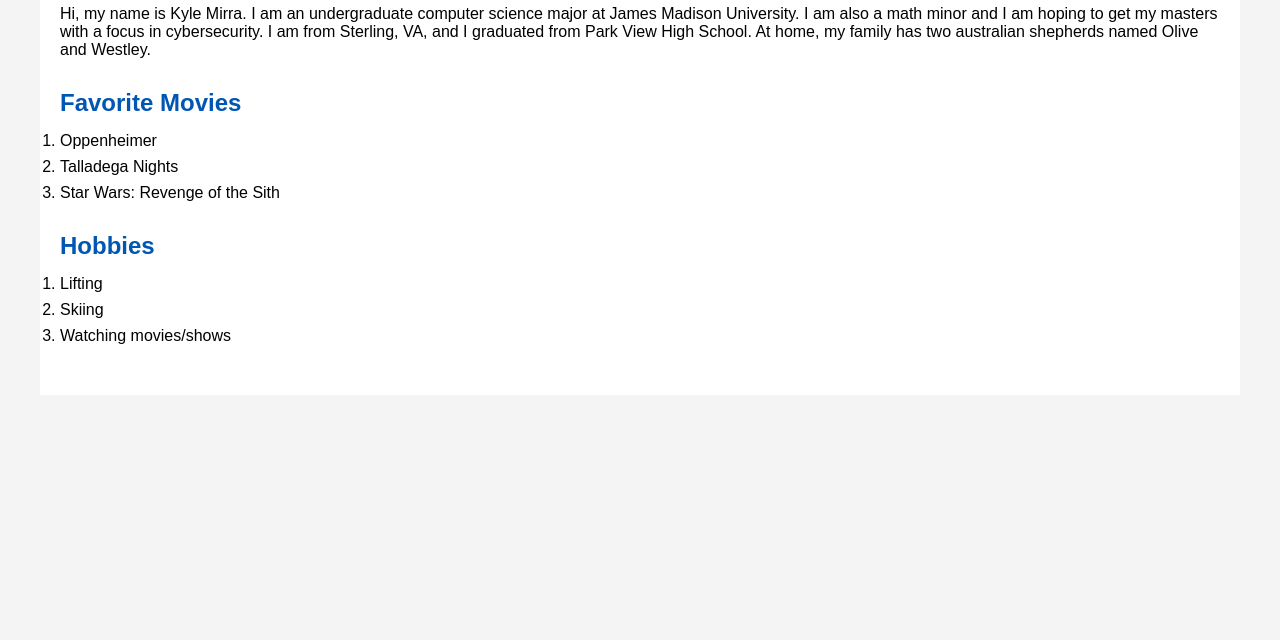
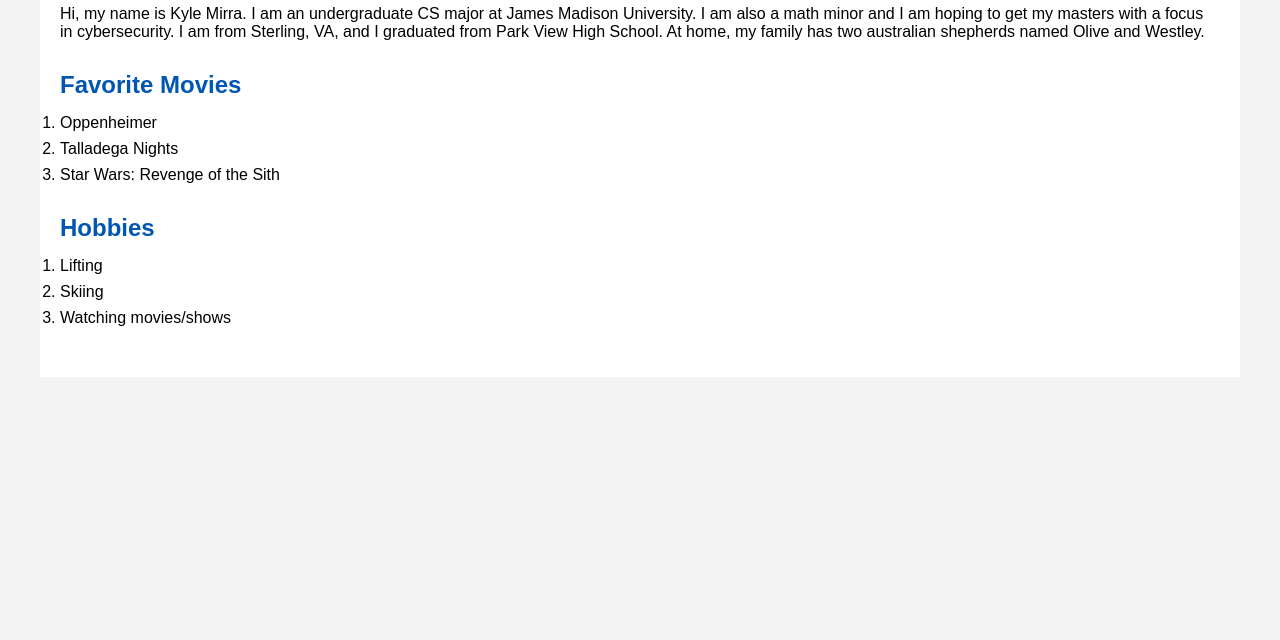
Before and after one commit to 343-F24-Shrestha/ppp-kamirra, a plain HTML site: page about.html in a window 1280 px wide. Shown: the part 160-800 px from the top of the page. Drawn offline with Linux system fonts and the light colour scheme.

Commit message:
checking

```diff
--- a/about.html
+++ b/about.html
@@ -26,7 +26,7 @@
 
             <div class="bio">
                 <p>
-                    Hi, my name is Kyle Mirra. I am an undergraduate computer science major at James Madison University.
+                    Hi, my name is Kyle Mirra. I am an undergraduate CS major at James Madison University.
                     I am also a math minor and I am hoping to get my masters with a focus in cybersecurity. I am from Sterling, VA,
                     and I graduated from Park View High School. At home, my family has two australian shepherds named Olive and Westley.
                 </p>
```
